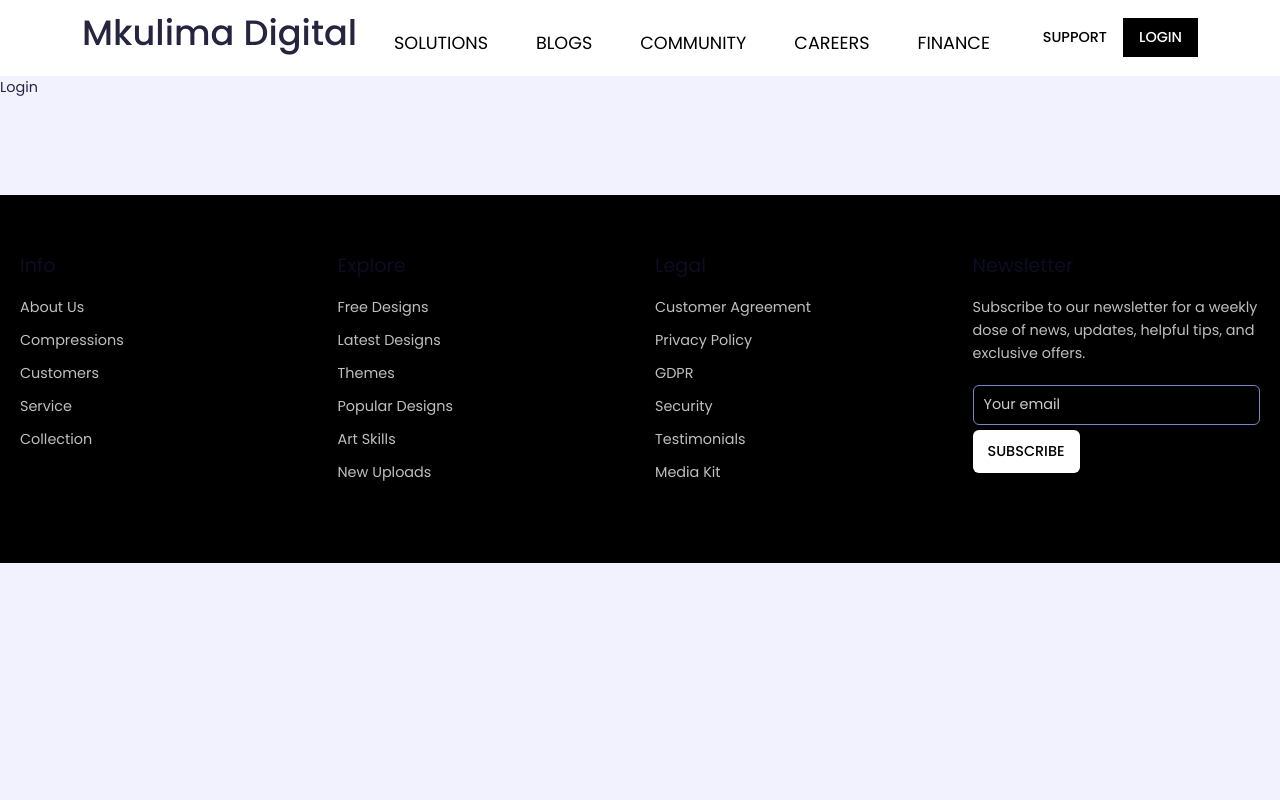
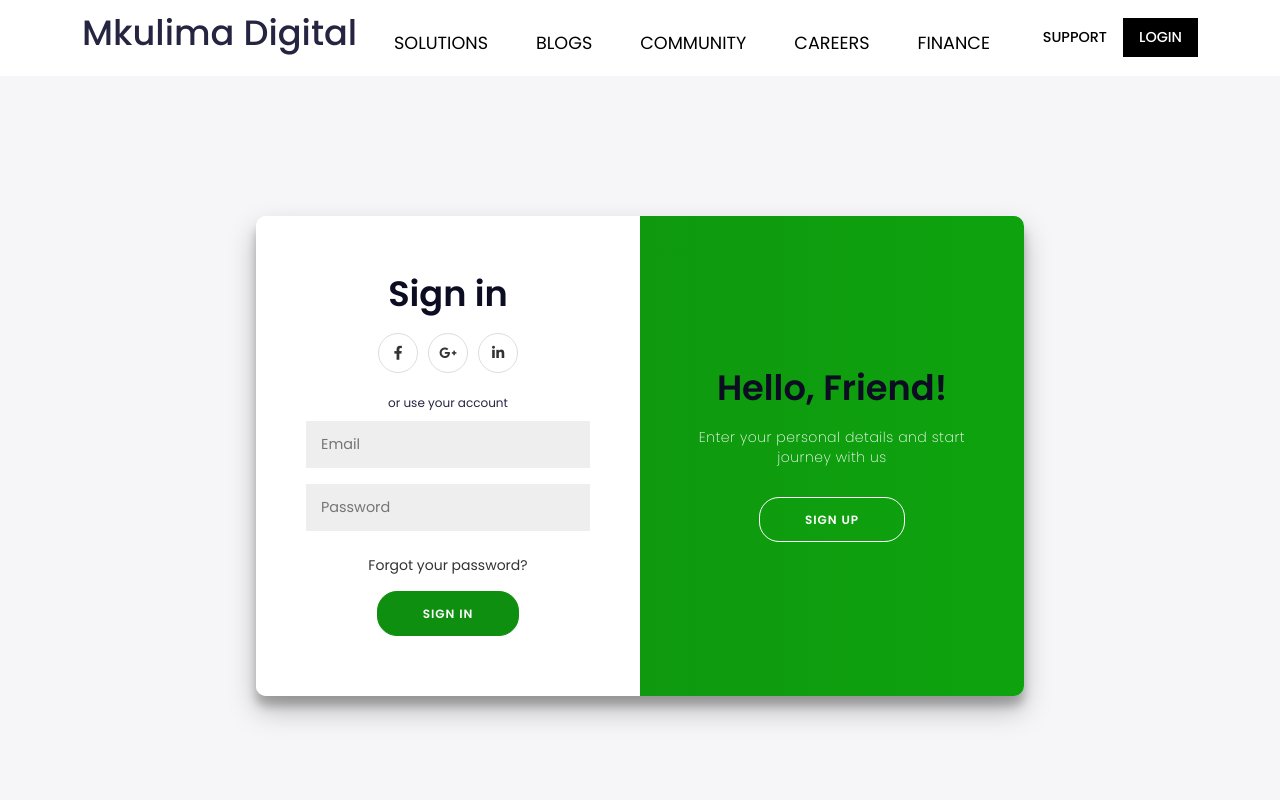
Before and after one commit to ManassesGikwa/Mkulima-Digital, a React (Create React App) app in the folder client/: page /login in a window 1280 px wide. Shown: the top 800 px of the page. Built offline with nearby package versions, Linux system fonts and the light colour scheme.

Commit message:
login and signup

```diff
--- a/client/public/index.html
+++ b/client/public/index.html
@@ -10,6 +10,7 @@
     />
     <link href="https://cdn.jsdelivr.net/npm/bootstrap@5.3.2/dist/css/bootstrap.min.css" rel="stylesheet"
         integrity="sha384-T3c6CoIi6uLrA9TneNEoa7RxnatzjcDSCmG1MXxSR1GAsXEV/Dwwykc2MPK8M2HN" crossorigin="anonymous">
+        <link rel='stylesheet' href='https://cdnjs.cloudflare.com/ajax/libs/font-awesome/5.14.0/css/all.min.css'>
     <link rel="stylesheet"
         href="https://fonts.googleapis.com/css2?family=Material+Symbols+Rounded:opsz,wght,FILL,GRAD@48,400,0,0" />
     <meta name="viewport" content="width=device-width, initial-scale=1" />
--- a/client/src/index.css
+++ b/client/src/index.css
@@ -1,6 +1,7 @@
 @import url("https://cdn.jsdelivr.net/npm/bootstrap-icons@1.11.2/font/bootstrap-icons.min.css");
 @import url('https://fonts.googleapis.com/css2?family=Poppins:wght@200;300;400;500;600&display=swap');
 @import url('https://fonts.googleapis.com/css2?family=Open+Sans:wght@300;400;500;600;700&display=swap');
+@import url('https://fonts.googleapis.com/css?family=Montserrat:400,800');
 
 :root{
     --color-primary: #6f6af8;
@@ -634,6 +635,236 @@
   .author__info p{
     margin-top: 1rem;
   }
+  /* =========================================LOGIN & SIGNUP====================================================*/
+.login-body {
+	background: #f6f5f7;
+	display: flex;
+	justify-content: center;
+	align-items: center;
+	flex-direction: column;
+	font-family: 'Montserrat', sans-serif;
+	height: 100vh;
+	margin: -20px 0 50px;
+}
+
+.login-body h1 {
+	font-weight: bold;
+	margin: 0;
+}
+
+.login-body h2 {
+	text-align: center;
+}
+
+.login-body p {
+	font-size: 14px;
+	font-weight: 100;
+	line-height: 20px;
+	letter-spacing: 0.5px;
+	margin: 20px 0 30px;
+}
+
+.login-body span {
+	font-size: 12px;
+}
+
+.login-body a {
+	color: #333;
+	font-size: 14px;
+	text-decoration: none;
+	margin: 15px 0;
+}
+
+.login-body button {
+	border-radius: 20px;
+	border: 1px solid rgb(15, 143, 15);
+	background-color: rgb(15, 143, 15);
+	color: #FFFFFF;
+	font-size: 12px;
+	font-weight: bold;
+	padding: 12px 45px;
+	letter-spacing: 1px;
+	text-transform: uppercase;
+	transition: transform 80ms ease-in;
+}
+.login-body button:hover{
+  background-color: #000;
+}
+
+.login-body button:active {
+	transform: scale(0.95);
+}
+
+.login-body button:focus {
+	outline: none;
+}
+
+.login-body button.ghost {
+	background-color: transparent;
+	border-color: #FFFFFF;
+}
+
+.login-body button.ghost:hover{
+  color: #000;
+}
+
+.login-body form {
+	background-color: #FFFFFF;
+	display: flex;
+	align-items: center;
+	justify-content: center;
+	flex-direction: column;
+	padding: 0 50px;
+	height: 100%;
+	text-align: center;
+}
+
+.login-body input {
+	background-color: #eee;
+	border: none;
+	padding: 12px 15px;
+	margin: 8px 0;
+	width: 100%;
+}
+
+.container-log {
+	background-color: #fff;
+	border-radius: 10px;
+  	box-shadow: 0 14px 28px rgba(0,0,0,0.25),
+			0 10px 10px rgba(0,0,0,0.22);
+	position: relative;
+	overflow: hidden;
+	width: 768px;
+	max-width: 100%;
+	min-height: 480px;
+}
+
+.form-container-log {
+	position: absolute;
+	top: 0;
+	height: 100%;
+	transition: all 0.6s ease-in-out;
+}
+
+.sign-in-container {
+	left: 0;
+	width: 50%;
+	z-index: 2;
+}
+
+.container-log.right-panel-active .sign-in-container {
+	transform: translateX(100%);
+}
+
+.sign-up-container {
+	left: 0;
+	width: 50%;
+	opacity: 0;
+	z-index: 1;
+}
+
+.container-log.right-panel-active .sign-up-container {
+	transform: translateX(100%);
+	opacity: 1;
+	z-index: 5;
+	animation: show 0.6s;
+}
+
+@keyframes show {
+	0%, 49.99% {
+		opacity: 0;
+		z-index: 1;
+	}
+
+	50%, 100% {
+		opacity: 1;
+		z-index: 5;
+	}
+}
+
+.overlay-container {
+	position: absolute;
+	top: 0;
+	left: 50%;
+	width: 50%;
+	height: 100%;
+	overflow: hidden;
+	transition: transform 0.6s ease-in-out;
+	z-index: 100;
+}
+
+.container-log.right-panel-active .overlay-container{
+	transform: translateX(-100%);
+}
+
+.overlay {
+	background: rgb(15, 143, 15);
+	background: -webkit-linear-gradient(to right, rgb(15, 143, 15), rgb(14, 163, 14));
+	background: linear-gradient(to right, rgb(15, 143, 15), rgb(14, 163, 14));
+	background-repeat: no-repeat;
+	background-size: cover;
+	background-position: 0 0;
+	color: #FFFFFF;
+	position: relative;
+	left: -100%;
+	height: 100%;
+	width: 200%;
+  	transform: translateX(0);
+	transition: transform 0.6s ease-in-out;
+}
+
+.container-log.right-panel-active .overlay {
+  	transform: translateX(50%);
+}
+
+.overlay-panel {
+	position: absolute;
+	display: flex;
+	align-items: center;
+	justify-content: center;
+	flex-direction: column;
+	padding: 0 40px;
+	text-align: center;
+	top: 0;
+	height: 100%;
+	width: 50%;
+	transform: translateX(0);
+	transition: transform 0.6s ease-in-out;
+}
+
+.overlay-left {
+	transform: translateX(-20%);
+}
+
+.container-log.right-panel-active .overlay-left {
+	transform: translateX(0);
+}
+
+.overlay-right {
+	right: 0;
+	transform: translateX(0);
+}
+
+.container-log.right-panel-active .overlay-right {
+	transform: translateX(20%);
+}
+
+.social-container {
+	margin: 20px 0;
+}
+
+.social-container a {
+	border: 1px solid #DDDDDD;
+	border-radius: 50%;
+	display: inline-flex;
+	justify-content: center;
+	align-items: center;
+	margin: 0 5px;
+	height: 40px;
+	width: 40px;
+}
+
+
 
 
 
--- a/client/src/pages/Login.js
+++ b/client/src/pages/Login.js
@@ -1,9 +1,115 @@
-import React from 'react'
+import React, { useState } from 'react';
 
 const Login = () => {
+  const [isSignUpActive, setIsSignUpActive] = useState(false);
+
+  const handleSignUpClick = async (event) => {
+    event.preventDefault();
+    const formData = new FormData(event.target);
+    const userData = {
+      name: formData.get('name'),
+      email: formData.get('email'),
+      password: formData.get('password'),
+      // You may include additional fields like 'isExpert' based on your needs
+    };
+
+    try {
+      // Send user data to the server for registration
+      const response = await fetch('/api/signup', {
+        method: 'POST',
+        headers: {
+          'Content-Type': 'application/json',
+        },
+        body: JSON.stringify(userData),
+      });
+
+      // Handle response (e.g., show success message, redirect)
+      const data = await response.json();
+      console.log(data); // Handle response from the server
+    } catch (error) {
+      console.error('Error signing up:', error);
+      // Handle error (e.g., display error message)
+    }
+  };
+
+  const handleSignInClick = async (event) => {
+    event.preventDefault();
+    const formData = new FormData(event.target);
+    const userData = {
+      email: formData.get('email'),
+      password: formData.get('password'),
+    };
+
+    try {
+      // Send user credentials to the server for authentication
+      const response = await fetch('/api/login', {
+        method: 'POST',
+        headers: {
+          'Content-Type': 'application/json',
+        },
+        body: JSON.stringify(userData),
+      });
+
+      // Handle response (e.g., show success message, set authentication state)
+      const data = await response.json();
+      console.log(data); // Handle response from the server
+    } catch (error) {
+      console.error('Error signing in:', error);
+      // Handle error (e.g., display error message)
+    }
+  };
+
   return (
-    <div>Login</div>
-  )
-}
+    <div className='login-body'>
+      <div className={`container-log ${isSignUpActive ? 'right-panel-active' : ''}`} id="container-log">
+        <div className="form-container-log sign-up-container">
+          <form onSubmit={handleSignUpClick}>
+            <h1>Create Account</h1>
+            <div className="social-container">
+              <a href="#" className="social"><i className="fab fa-facebook-f"></i></a>
+              <a href="#" className="social"><i className="fab fa-google-plus-g"></i></a>
+              <a href="#" className="social"><i className="fab fa-linkedin-in"></i></a>
+            </div>
+            <span>or use your email for registration</span>
+            <input type="text" name="name" placeholder="Name" required />
+            <input type="email" name="email" placeholder="Email" required />
+            <input type="password" name="password" placeholder="Password" required />
+            <input type="password" name="confirmPassword" placeholder="Confirm Password" required />
+            <button type="submit">Sign Up</button>
+          </form>
+        </div>
+        <div className="form-container-log sign-in-container">
+          <form onSubmit={handleSignInClick}>
+            <h1>Sign in</h1>
+            <div className="social-container">
+              <a href="#" className="social"><i className="fab fa-facebook-f"></i></a>
+              <a href="#" className="social"><i className="fab fa-google-plus-g"></i></a>
+              <a href="#" className="social"><i className="fab fa-linkedin-in"></i></a>
+            </div>
+            <span>or use your account</span>
+            <input type="email" name="email" placeholder="Email" required />
+            <input type="password" name="password" placeholder="Password" required />
+            <a href="#">Forgot your password?</a>
+            <button type="submit">Sign In</button>
+          </form>
+        </div>
+        <div className="overlay-container">
+          <div className="overlay">
+            <div className="overlay-panel overlay-left">
+              <h1>Welcome Back!</h1>
+              <p>To keep connected with us please login with your personal info</p>
+              <button className="ghost" onClick={() => setIsSignUpActive(false)}>Sign In</button>
+            </div>
+            <div className="overlay-panel overlay-right">
+              <h1>Hello, Friend!</h1>
+              <p>Enter your personal details and start journey with us</p>
+              <button className="ghost" onClick={() => setIsSignUpActive(true)}>Sign Up</button>
+            </div>
+          </div>
+        </div>
+      </div>
+    </div>
+  );
+};
 
-export default Login
+export default Login;
```
